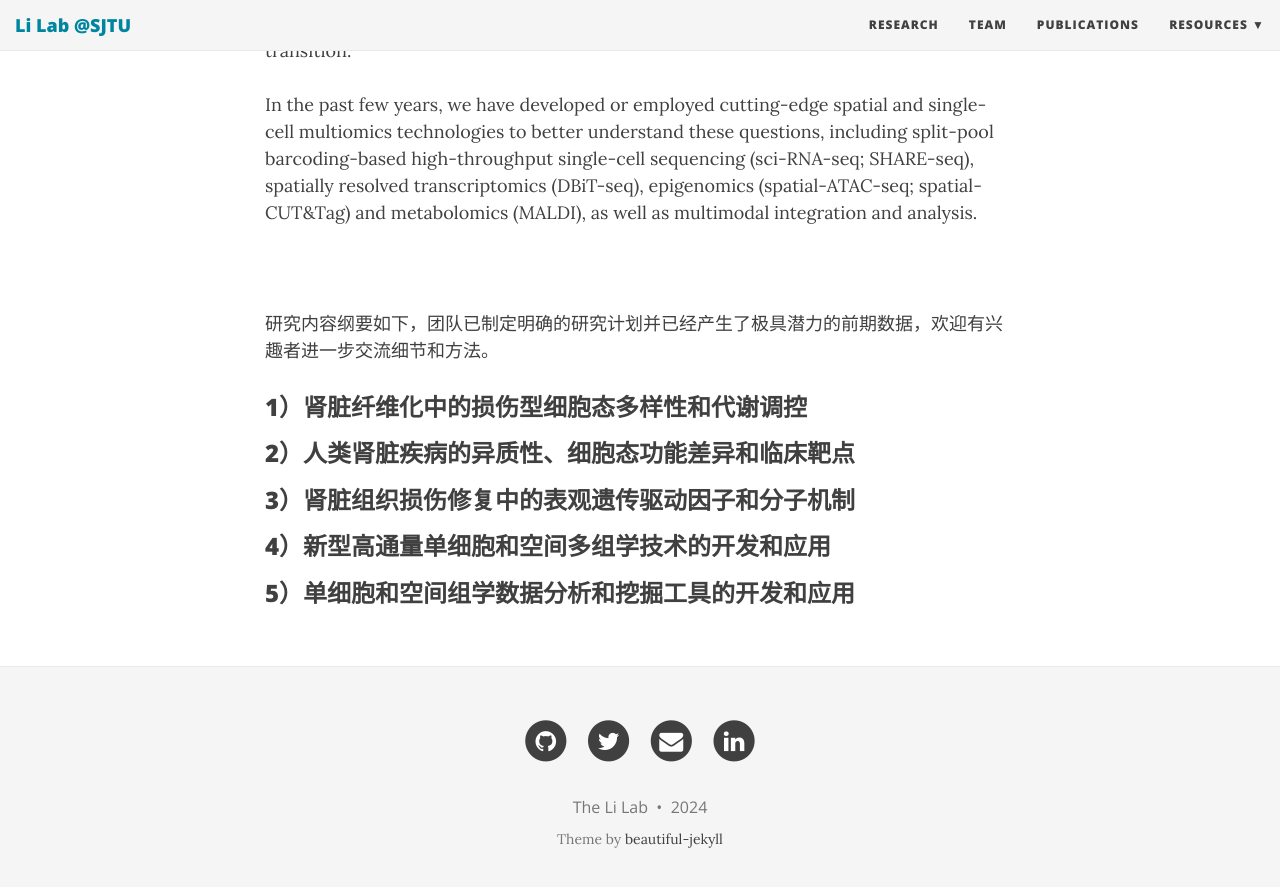
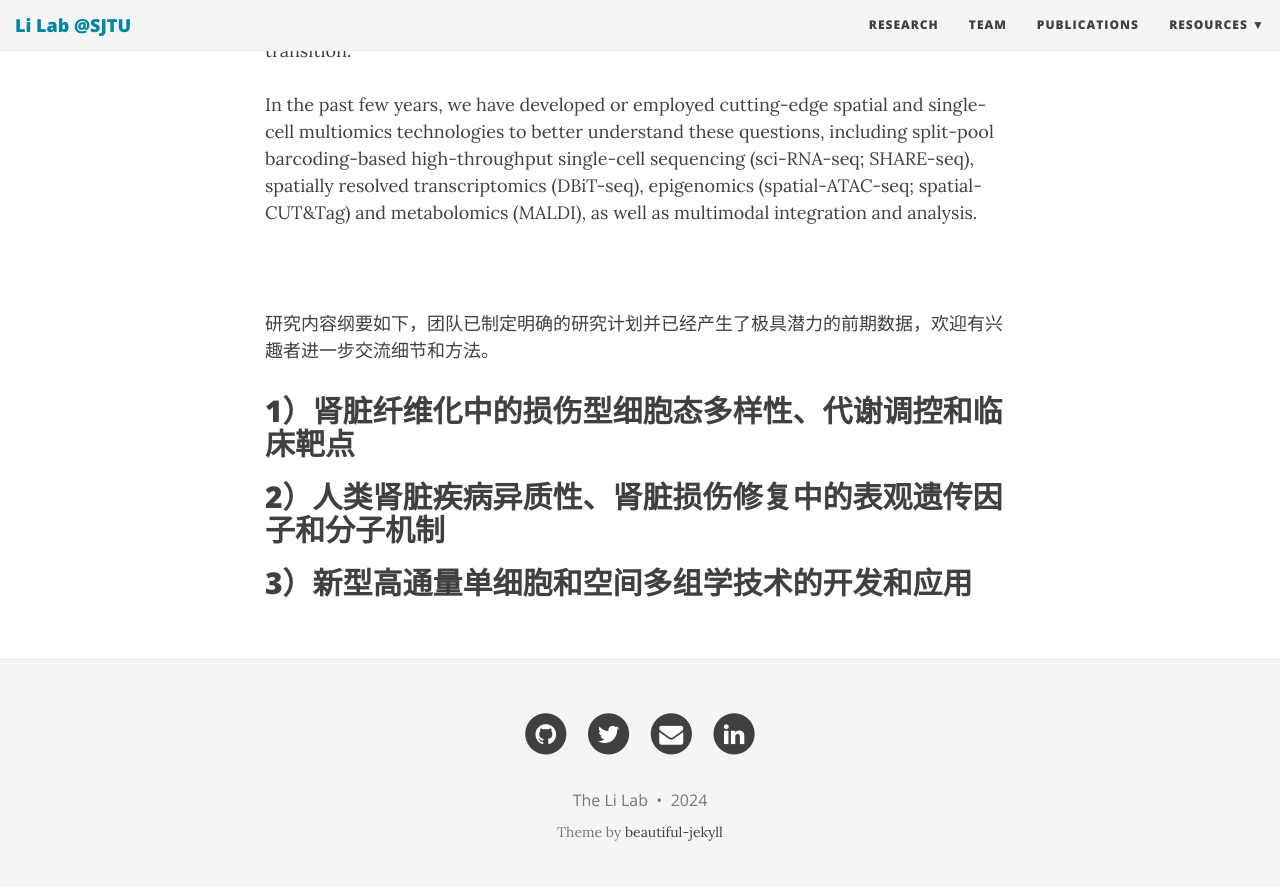
Before and after one commit to TheLiLab/thelilab.github.io, a Jekyll site: the page built from research.md, in a window 1280 px wide and 900 px high, scrolled down 786 px. Shown: the top 887 px of the window. Built offline with Jekyll 4.4.1, drawn with Linux system fonts in a browser that asks for light colours; nearby versions of some CDN libraries.

Commit message:
Update research.md

```diff
--- a/research.md
+++ b/research.md
@@ -18,12 +18,8 @@ In the past few years, we have developed or employed cutting-edge spatial and si
 <br><br><br>
 
 研究内容纲要如下，团队已制定明确的研究计划并已经产生了极具潜力的前期数据，欢迎有兴趣者进一步交流细节和方法。<br>
-### 1）肾脏纤维化中的损伤型细胞态多样性和代谢调控<br>
+## 1）肾脏纤维化中的损伤型细胞态多样性、代谢调控和临床靶点<br>
 
-### 2）人类肾脏疾病的异质性、细胞态功能差异和临床靶点<br>
+## 2）人类肾脏疾病异质性、肾脏损伤修复中的表观遗传因子和分子机制<br>
 
-### 3）肾脏组织损伤修复中的表观遗传驱动因子和分子机制<br>
-
-### 4）新型高通量单细胞和空间多组学技术的开发和应用<br>
-
-### 5）单细胞和空间组学数据分析和挖掘工具的开发和应用<br>
+## 3）新型高通量单细胞和空间多组学技术的开发和应用<br>
```
